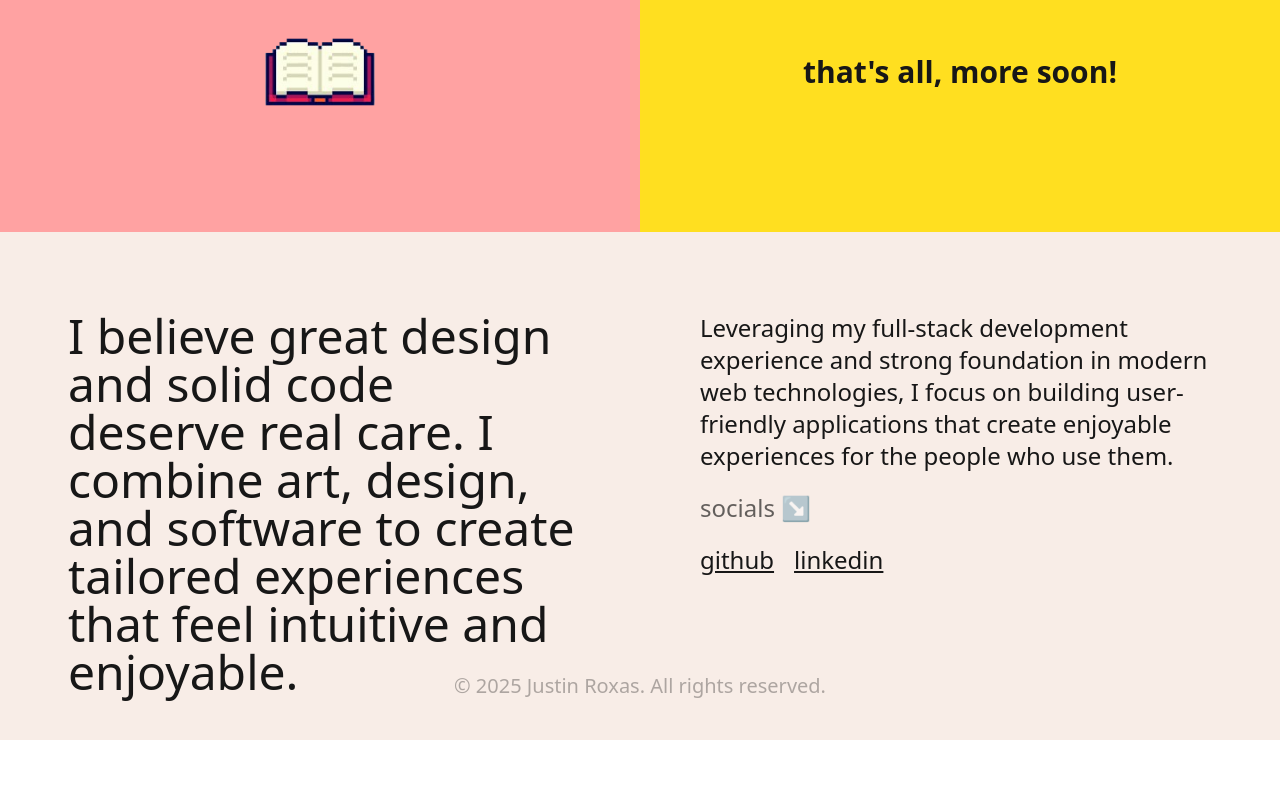
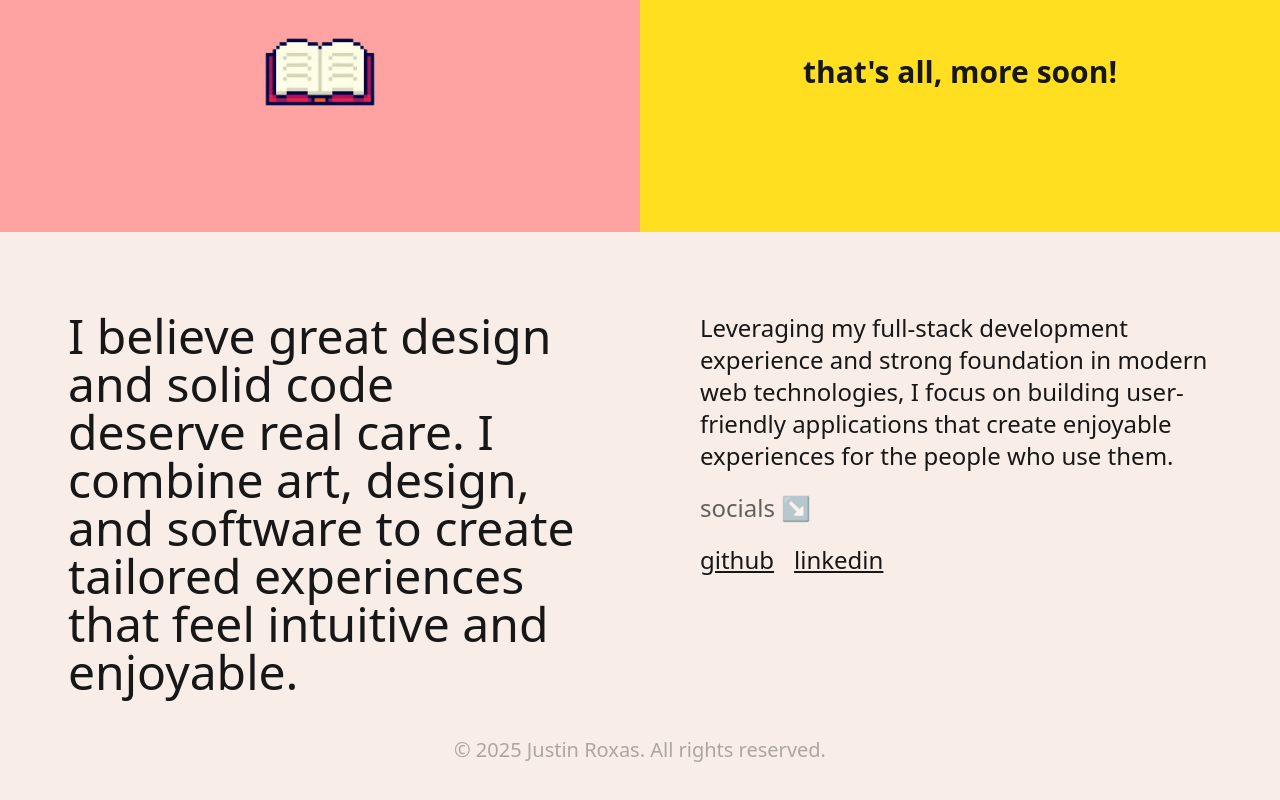
Before and after one commit to jroxasqq/portfolio-2025, a Next.js app: page / in a window 1280 px wide. Shown: the part 1208-2008 px from the top of the page. Before the commit the page ends 1948 px from the top, so only its background shows below. Built offline with nearby package versions, Linux system fonts and the light colour scheme.

Commit message:
Fixed styling issue with contacts section when viewing with smaller screen

```diff
--- a/src/components/ContactsSection.tsx
+++ b/src/components/ContactsSection.tsx
@@ -2,7 +2,7 @@ import Link from "next/link";
 
 const ContactsSection = () => {
   return (
-    <div className="h-[50vh] w-screen pt-20 justify-center gap-30 flex">
+    <div className="h-[50%] w-screen pt-20 justify-center content-center gap-30 flex flex-col lg:flex-row">
       <p className="w-[40vw] text-5xl justify-top content-top">
         I believe great design and solid code deserve real care. I combine art, design, and software
         to create tailored experiences that feel intuitive and enjoyable.
```
